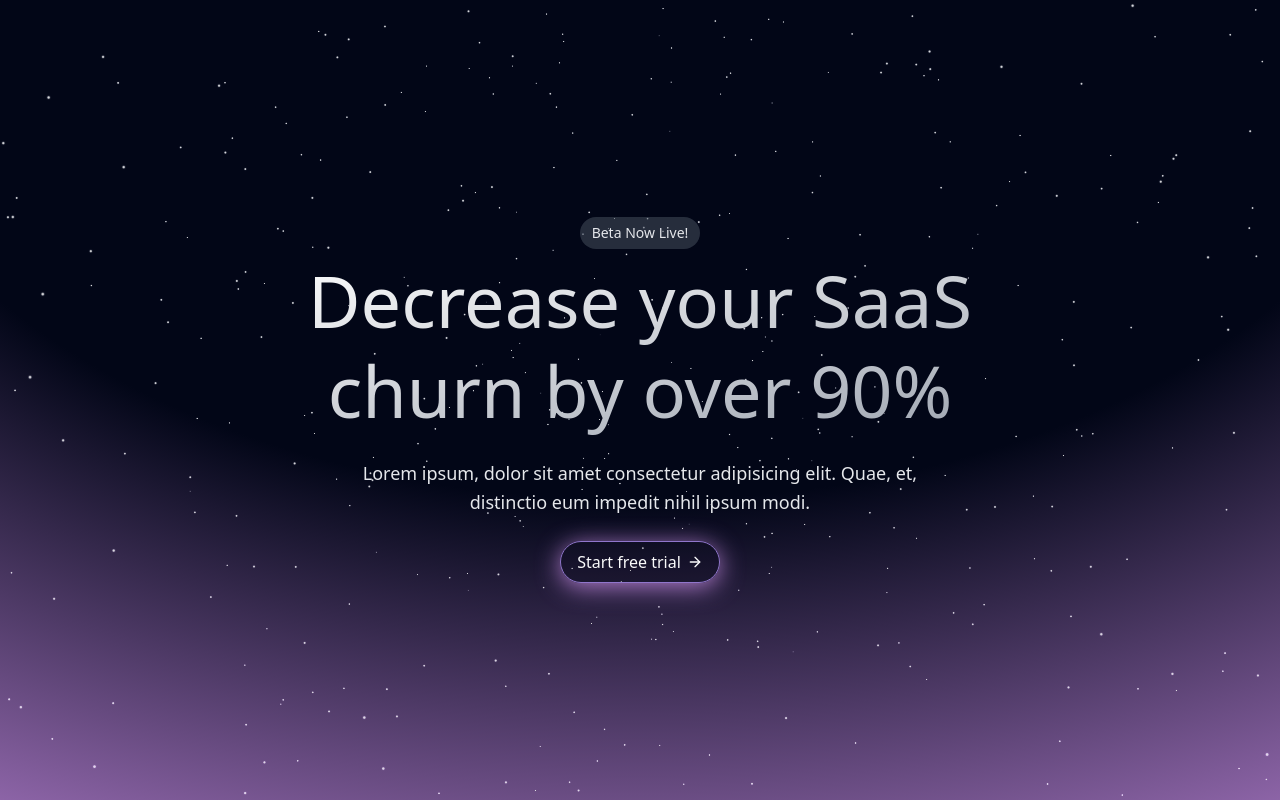
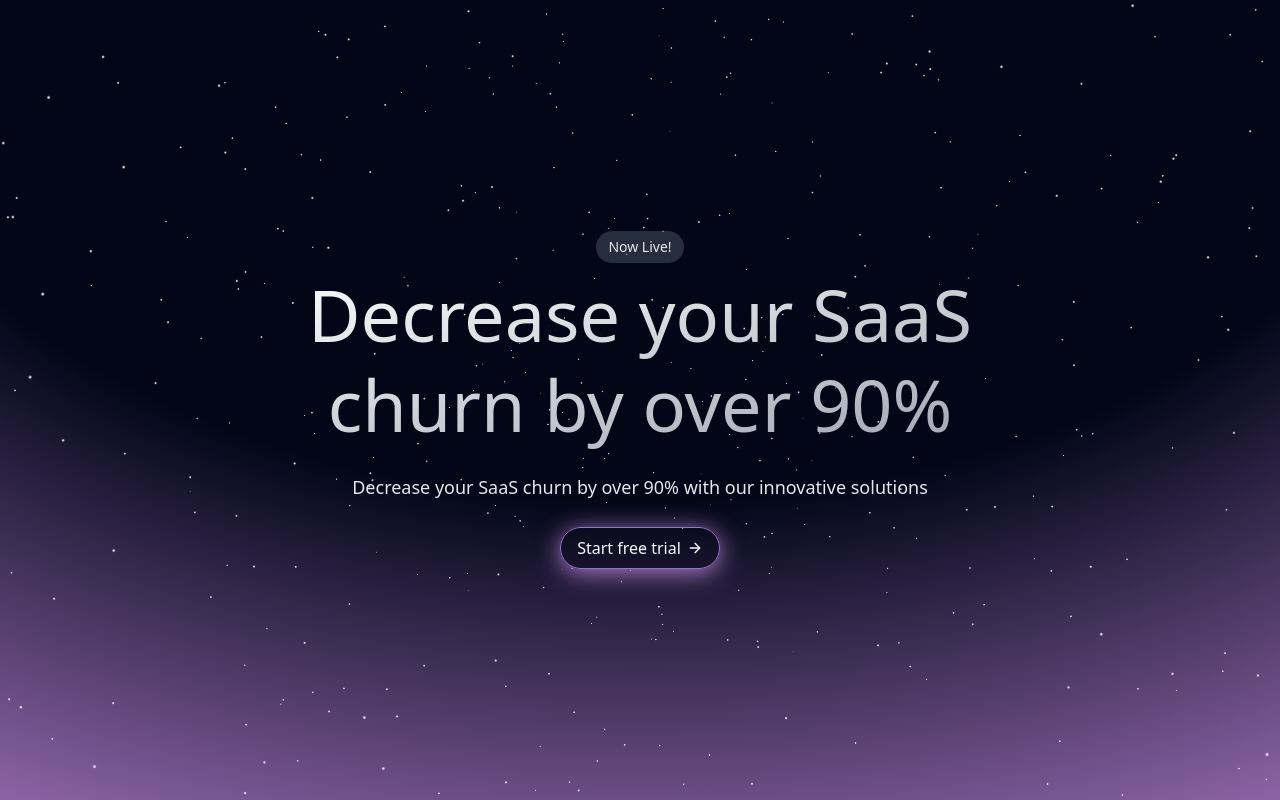
Before and after one commit to deosagar130-collab/Fe, a React (Vite) app: page / in a window 1280 px wide. Built offline with nearby package versions, Linux system fonts and the light colour scheme.

Commit message:
ci check

```diff
--- a/src/components/Hero.jsx
+++ b/src/components/Hero.jsx
@@ -36,14 +36,13 @@ export const AuroraHero = () => {
     >
       <div className="relative z-10 flex flex-col items-center">
         <span className="mb-1.5 inline-block rounded-full bg-gray-600/50 px-3 py-1.5 text-sm">
-          Beta Now Live!
+          Now Live!
         </span>
         <h1 className="max-w-3xl bg-gradient-to-br from-white to-gray-400 bg-clip-text text-center text-3xl font-medium leading-tight text-transparent sm:text-5xl sm:leading-tight md:text-7xl md:leading-tight">
           Decrease your SaaS churn by over 90%
         </h1>
         <p className="my-6 max-w-xl text-center text-base leading-relaxed md:text-lg md:leading-relaxed">
-          Lorem ipsum, dolor sit amet consectetur adipisicing elit. Quae, et,
-          distinctio eum impedit nihil ipsum modi.
+          Decrease your SaaS churn by over 90% with our innovative solutions
         </p>
         <motion.button
           style={{
```
